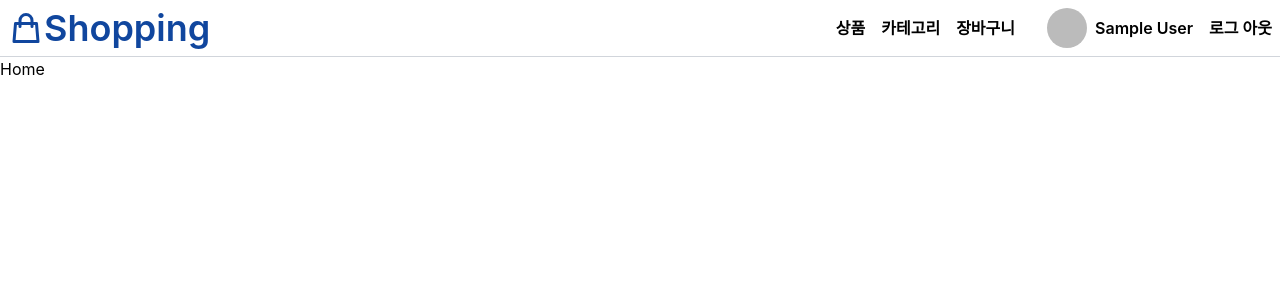
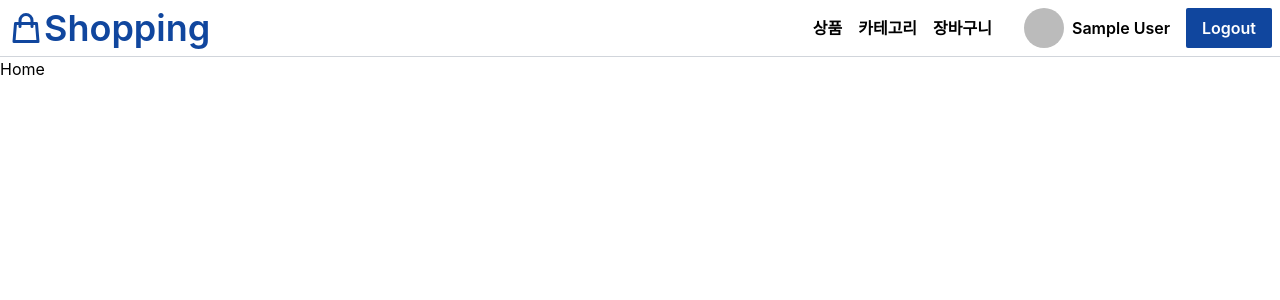
Before and after one commit to handaehee93/New-Year, a React (Create React App) app: page / in a window 1280 px wide. Shown: the top 300 px of the page. Built offline with nearby package versions, Linux system fonts and the light colour scheme; no server answers; the database is empty; sample sign-in values are in the browser's storage.

Commit message:
navbar완성, admin인 경우 조건부 렌더링

```diff
--- a/src/App.js
+++ b/src/App.js
@@ -2,14 +2,18 @@
 import './App.css';
 import { Outlet } from 'react-router-dom';
 import Navbar from './components/NavBar';
+import { UserContextProvider } from './components/context/UserContext';
 
 function App() {
   return (
     <>
-      <Navbar />
-      <Outlet />
+      <UserContextProvider>
+        <Navbar />
+        <Outlet />
+      </UserContextProvider>
     </>
   );
 }
 
+
 export default App;
--- a/src/components/NavBar.jsx
+++ b/src/components/NavBar.jsx
@@ -1,25 +1,19 @@
-import React, { useEffect, useState } from 'react'
+import React, { useContext} from 'react'
 import { HiOutlineShoppingBag } from 'react-icons/hi'
 import { AiFillEdit } from 'react-icons/ai'
 import { Link } from 'react-router-dom'
-import { login, logout, userStateChange } from '../api/firebase'
-import User from './User'
-// import UserInfo from './UserInfo';
-// import Button from './ui/Button';
-// import { useAuthContext } from '../context/AuthContext';
+import UserInfo from './UserInfo'
+import Button from './ui/Button';
 import MyCart from '../pages/MyCart';
+import { UserContext } from './context/UserContext'
 
 
 
 
 export default function Navbar() {
-  const [user, setUser] = useState()
+  const {user, login, logout} = useContext(UserContext)
 
-  useEffect(() => {
-    userStateChange((user) => {
-      setUser(user)
-    })
-  },[])
+
 
 
   return (
@@ -36,11 +30,9 @@ export default function Navbar() {
           {user && user.isAdmin && <AiFillEdit />}
         </Link>
         {/* 로그인된 사용자의 정보는 user라는 state에 담기고, 따라서 user에 값이 있으면 로그인이 된 상태, user에 값이 없으면 로그 아웃 상태 이므로 각각의 상태에 따라 보여지는 ui가 다르게 설정 한 것 */}
-        {user && <User user={user} />}
-        {!user && <button onClick={login}>로그인</button>}
-        {user && <button onClick={logout}>로그 아웃</button>}
-        {/* {!user && <Button text={'Login'} onClick={login} />}
-        {user && <Button text={'Logout'} onClick={logout} />} */}
+        {user && <UserInfo user={user} />}
+        {!user && <Button text={'Login'} onClick={login} />}
+        {user && <Button text={'Logout'} onClick={logout} />}
       </nav>
     </header>
   )
--- /dev/null
+++ b/src/components/context/UserContext.jsx
@@ -0,0 +1,21 @@
+import { createContext, useState, useEffect } from 'react';
+import { login, logout} from '../../api/firebase';
+import { userStateChange } from '../../api/firebase';
+
+export const UserContext = createContext()
+
+// user의 정보를 필요로 하는 컴포넌트는 navbar와 protected route등 하나가 아니므로 context를 사용하여 전역적으로 사용할 수 있도록 해준 것
+export function UserContextProvider({children}) {
+  const [user, setUser] = useState()
+  useEffect(() => {
+    userStateChange((user) => {
+      setUser(user)
+    })
+  },[])
+  return(
+    // Provider의 자식 컴포넌트에서 사용할 수 있는 값들을 value로 내려주는 것
+    <UserContext.Provider value={{user, login: login, logout: logout}}>
+      {children}
+    </UserContext.Provider>
+  )
+}
--- /dev/null
+++ b/src/components/ui/Button.jsx
@@ -0,0 +1,9 @@
+import React from 'react'
+
+export default function Button({text, onClick}) {
+  return (
+    <button className='bg-logo py-2 px-4 text-white rounded-sm hover:brightness-125' onClick={onClick}>
+      {text}
+    </button>
+  )
+}
--- a/src/index.js
+++ b/src/index.js
@@ -10,6 +10,7 @@ import ProductDetail from './pages/ProductDetail';
 import NewProduct from './pages/NewProduct';
 import MyCart from './pages/MyCart';
 import NotFound from './pages/NotFound';
+import ProtectedRoute from './pages/ProtectedRoute';
 // import ProtectedRoute from './pages/ProtectedRoute';
 
 const router = createBrowserRouter([
@@ -30,9 +31,9 @@ const router = createBrowserRouter([
         path: '/products/new',
         element:(
           // 그냥 requireAdmin만 입력해도 requireAdmin={true}와 똑같다.
-          // <ProtectedRoute requireAdmin={true}>
+          <ProtectedRoute requireAdmin={true}>
             <NewProduct />
-          // </ProtectedRoute>
+          </ProtectedRoute>
         )
       },
       {
@@ -42,9 +43,9 @@ const router = createBrowserRouter([
       {
         path: '/carts',
         element:(
-        // <ProtectedRoute>
+        <ProtectedRoute>
           <MyCart />
-        // </ProtectedRoute>
+        </ProtectedRoute>
         ),
       }
     ]
--- /dev/null
+++ b/src/pages/ProtectedRoute.jsx
@@ -0,0 +1,19 @@
+import React, { useContext } from 'react'
+import { Navigate } from 'react-router-dom'
+import { UserContext } from '../components/context/UserContext'
+
+
+// 해당 컴포넌트는 사용자가 로그인을 했는지 확인하고, 해당 사용자가 어드민 권한이 있는지 확인하는 컴포넌트다.
+// props로 전달받는 requireAdmin이 true라면 로그인도 되어 있는 상태고, 어드민 권한도 갖고 있는 상태다.
+// 조건에 맞지 않으면 최상위 경로로 이동한다, 조건에 맞는 경우에는 전달된 children을 보여준다.
+export default function ProtectedRoute({ children, requireAdmin }) {
+  // context안에 들어 있는 user를 받아와서
+  const { user } = useContext(UserContext)
+ // user의 정보가 없거나, requireAdmin이 true이어야 하는데 isAdmin이 false면 Admin만 볼 수 있는 컴포넌트를 렌더링 해주지 않고 home으로 보낸다. Navigate에 replace = true를 넣어 주면 해당 경로가 히스토리에 남지 않게 해준 것, 이렇게 해준 이유는 잘 못된 경로이기 때문에 뒤로가기를 눌러서 잘못된 경로에 다시 들어오게 할 필요가 없기 때문
+  if(!user || (requireAdmin && !user.isAdmin)) {
+    return <Navigate to='/' replace />
+  }
+// user의 정보가 있거나, 사용자가 admin이면 자식 컴포넌트를 렌더링 해준 것
+  return children
+
+}
```
Also changed, not shown: src/components/UserInfo.jsx (renamed from src/components/User.jsx).
